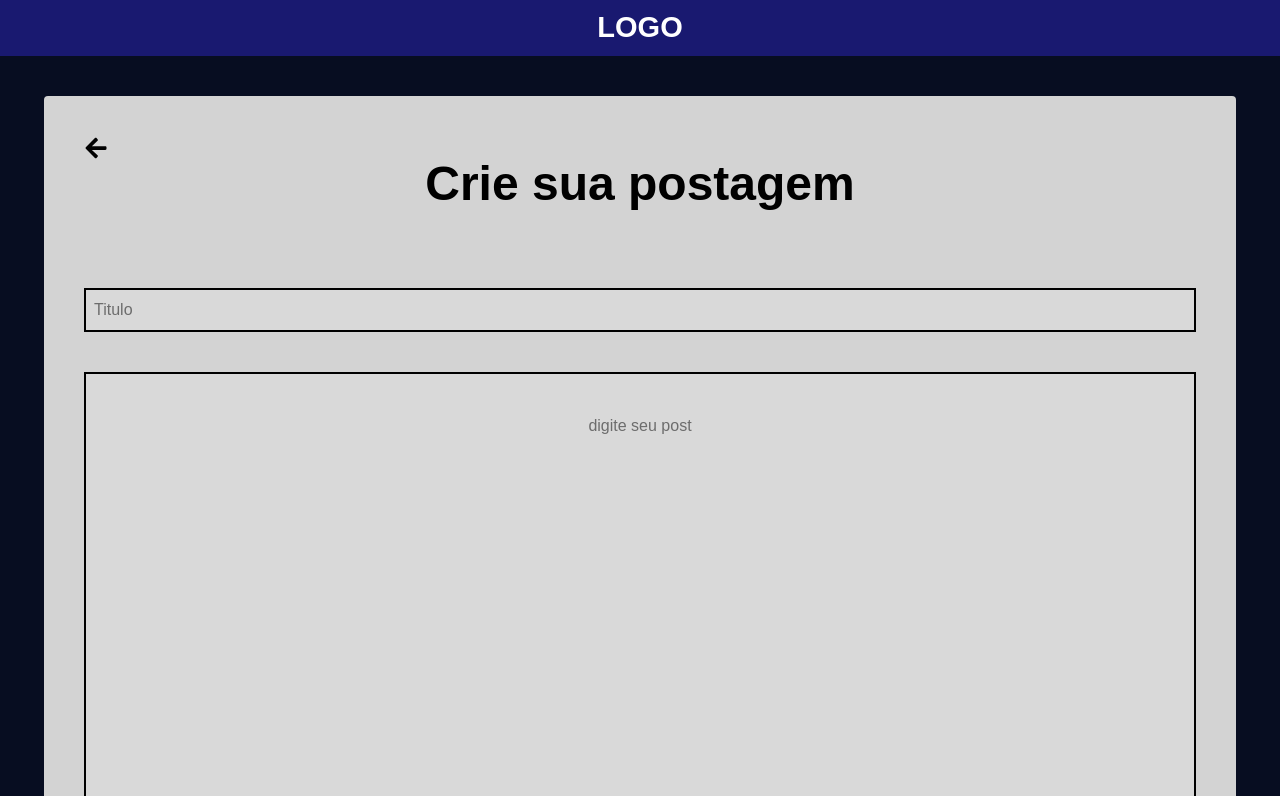
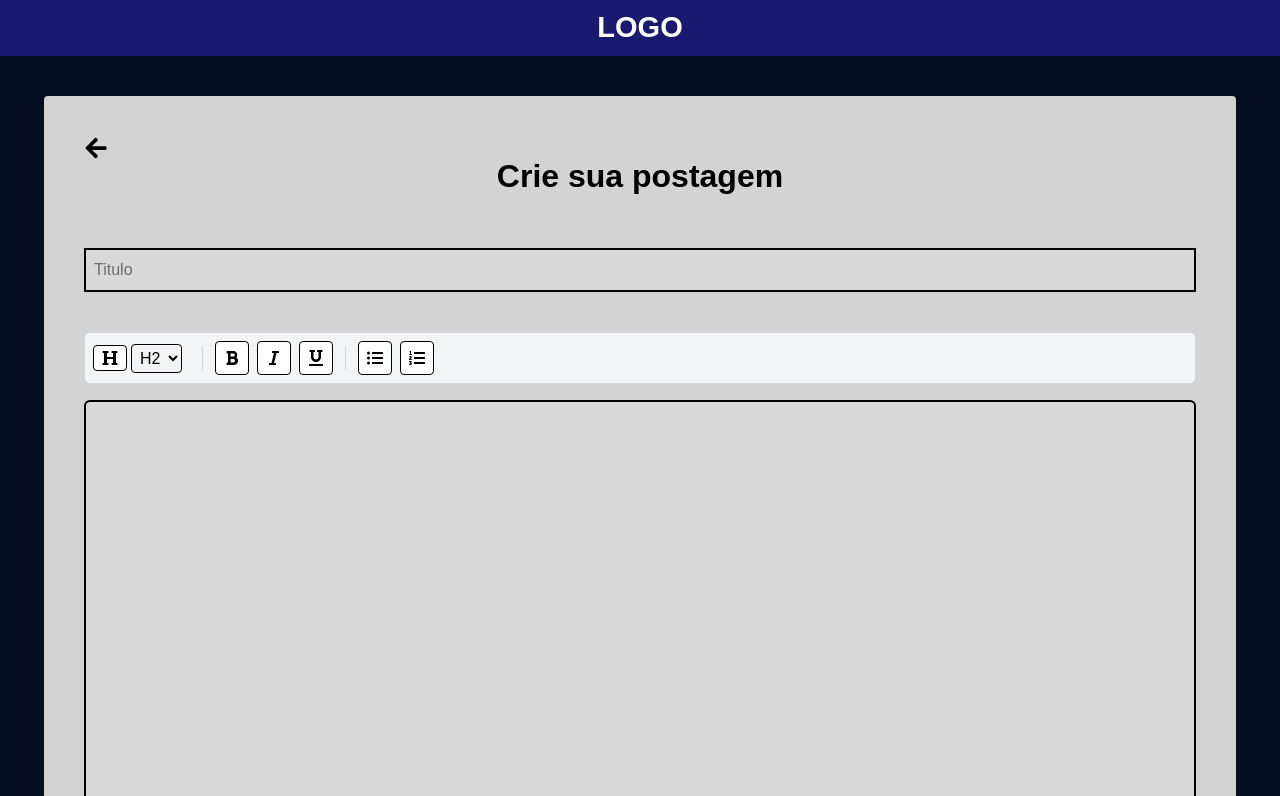
Before and after one commit to ViniRivaldar/paineldeadmin_miniblog, a Next.js app: page /criarpostagem in a window 1280 px wide. Shown: the top 796 px of the page. Built offline with nearby package versions, Linux system fonts and the light colour scheme; no server answers.

Commit message:
criando e editando o tiptap

```diff
--- /dev/null
+++ b/app/criarpostagem/components/RichEditor.js
@@ -0,0 +1,74 @@
+'use client'
+
+import { useEditor, EditorContent } from '@tiptap/react'
+import StarterKit from '@tiptap/starter-kit'
+import Heading from '@tiptap/extension-heading'
+import Underline from '@tiptap/extension-underline'
+import { useEffect, useRef, useState } from 'react'
+
+import Toolbar from './Toolbar'
+
+export default function RichEditor({ value, onChange }) {
+  const editorContainerRef = useRef(null)
+  const [headerLevel, setHeaderLevel] = useState(2)
+
+  const handleDivClick = () => {
+    if (editor) {
+      editor.commands.focus()
+    }
+  }
+
+  const editor = useEditor({
+    extensions: [
+      StarterKit,
+      Underline,
+      Heading.configure({
+        levels: [2, 3, 4],
+      }),
+    ],
+    editorProps: {
+      attributes: {
+        class: 'w-full min-h-[400px] p-4 outline-none',
+      }
+    },
+    content: value,
+    onUpdate({ editor }) {
+      onChange(editor.getHTML())
+    },
+    editorProps: {
+      attributes: {
+        class: 'w-full min-h-[400px] p-4 outline-none',
+      }
+    },
+    immediateRender: false,
+  })
+
+  useEffect(() => {
+    if (editor && value !== editor.getHTML()) {
+      editor.commands.setContent(value || '')
+    }
+  }, [value, editor])
+
+
+
+  return (
+   <div className="w-full max-w-10xl mx-auto">
+      <Toolbar editor={editor} headerLevel={headerLevel} setHeaderLevel={setHeaderLevel} />
+      <div
+        ref={editorContainerRef}
+        className="w-full min-h-[400px] border-2 border-black bg-[#D9D9D9] rounded-md focus-within:border-[#191970] focus-within:shadow-[0_0_5px_#191970]"
+        onClick={handleDivClick}
+      >
+        <EditorContent
+          editor={editor}
+          spellCheck={false}
+          style={{
+            width: '100%',
+            height: '100%',
+            outline: 'none',
+          }}
+        />
+      </div>
+    </div>
+  )
+}
--- /dev/null
+++ b/app/criarpostagem/components/Toolbar.js
@@ -0,0 +1,107 @@
+import {
+  FaBold,
+  FaItalic,
+  FaUnderline,
+  FaHeading,
+  FaListUl,
+  FaListOl
+} from 'react-icons/fa'
+
+export default function Toolbar({ editor, headerLevel, setHeaderLevel }) {
+  if (!editor) {
+    return null
+  }
+
+  return (
+    <div className="flex items-center gap-2 mb-4 p-2 bg-gray-100 rounded-md border border-gray-300 flex-wrap">
+      <div className="flex items-center mr-2">
+        <button
+          type="button"
+          onClick={() => {
+            if (headerLevel) {
+              editor.chain().focus().toggleHeading({ level: headerLevel }).run()
+            }
+          }}
+          className={`px-2 py-1 rounded border flex items-center justify-center ${
+            editor.isActive('heading') ? 'bg-[#191970] text-white' : 'bg-white'
+          }`}
+        >
+          <FaHeading size={16} />
+        </button>
+
+        <select
+          value={headerLevel}
+          onChange={(e) => {
+            const level = parseInt(e.target.value)
+            setHeaderLevel(level)
+            editor.chain().focus().toggleHeading({ level }).run()
+          }}
+          className="ml-1 border rounded p-1"
+        >
+          <option value="2">H2</option>
+          <option value="3">H3</option>
+          <option value="3">H4</option>
+        </select>
+      </div>
+
+      <div className="h-6 w-px bg-gray-300 mx-1"></div>
+
+      <button
+        type="button"
+        onClick={() => editor.chain().focus().toggleBold().run()}
+        className={`p-2 rounded border ${
+          editor.isActive('bold') ? 'bg-[#191970] text-white' : 'bg-white'
+        }`}
+        title="Negrito (Ctrl+B)"
+      >
+        <FaBold size={16} />
+      </button>
+
+      <button
+        type="button"
+        onClick={() => editor.chain().focus().toggleItalic().run()}
+        className={`p-2 rounded border ${
+          editor.isActive('italic') ? 'bg-[#191970] text-white' : 'bg-white'
+        }`}
+        title="Itálico (Ctrl+I)"
+      >
+        <FaItalic size={16} />
+      </button>
+
+      <button
+        type="button"
+        onClick={() => editor.chain().focus().toggleUnderline().run()}
+        className={`p-2 rounded border ${
+          editor.isActive('underline') ? 'bg-[#191970] text-white' : 'bg-white'
+        }`}
+        title="Sublinhado (Ctrl+U)"
+      >
+        <FaUnderline size={16} />
+      </button>
+
+      <div className="h-6 w-px bg-gray-300 mx-1"></div>
+
+      <button
+        type="button"
+        onClick={() => editor.chain().focus().toggleBulletList().run()}
+        className={`p-2 rounded border ${
+          editor.isActive('bulletList') ? 'bg-[#191970] text-white' : 'bg-white'
+        }`}
+        title="Lista com marcadores"
+      >
+        <FaListUl size={16} />
+      </button>
+
+      <button
+        type="button"
+        onClick={() => editor.chain().focus().toggleOrderedList().run()}
+        className={`p-2 rounded border ${
+          editor.isActive('orderedList') ? 'bg-[#191970] text-white' : 'bg-white'
+        }`}
+        title="Lista numerada"
+      >
+        <FaListOl size={16} />
+      </button>
+    </div>
+  )
+}
--- a/app/criarpostagem/page.js
+++ b/app/criarpostagem/page.js
@@ -5,10 +5,11 @@ import { FaArrowLeft } from "react-icons/fa"
 import { useEffect } from "react"
 import { useForm } from "react-hook-form"
 import PostStore from '../../store/postStore'
+import RichEditor from "./components/RichEditor"
 
 export default function CriarPostagem(){
 
-    const { register, handleSubmit, reset } = useForm()
+    const { register, handleSubmit, reset, watch, setValue  } = useForm()
     const { criarPost, loading, error, successMessage, clearStatus } = PostStore()
 
     const onSubmit = async (data) => {
@@ -20,6 +21,10 @@ export default function CriarPostagem(){
             reset()
         }
     }
+
+    useEffect(() => {
+        register('content', { required: true })
+    }, [register])
 
     useEffect(() => {
         if (error || successMessage) {
@@ -55,12 +60,9 @@ export default function CriarPostagem(){
                 transition-all duration-200 ease-in-out
                 outline-none p-2'
                 />
-                <textarea
-                placeholder="digite seu post"
-                {...register('content',{required: true})}
-                className=" text-center w-full h-[800px] resize-none border-2 border-black bg-[#D9D9D9]
-                focus:border-[#191970] focus:shadow-[0_0_5px_#191970]
-                outline-none p-10"
+                <RichEditor
+                    value={watch('content')}
+                    onChange={(html) => setValue('content', html)}
                 />
 
                 <button
--- a/app/globals.css
+++ b/app/globals.css
@@ -10,3 +10,76 @@ body {
   background: var(--background);
   font-family: Arial, Helvetica, sans-serif;
 }
+
+h1 {
+  font-size: 2em;
+  font-weight: bold;
+  margin-bottom: 0.5em;
+}
+
+h2 {
+  font-size: 1.5em;
+  font-weight: bold;
+  margin-bottom: 0.5em;
+}
+
+h3 {
+  font-size: 1.25em;
+  font-weight: bold;
+  margin-bottom: 0.5em;
+}
+
+ul {
+  list-style-type: disc;
+  padding-left: 1.5em;
+  margin-bottom: 1em;
+}
+
+ol {
+  list-style-type: decimal;
+  padding-left: 1.5em;
+  margin-bottom: 1em;
+}
+
+.ProseMirror {
+  padding: 1rem;
+  min-height: 400px;
+  outline: none;
+}
+
+.ProseMirror:focus {
+  outline: none;
+}
+
+.ProseMirror-selectednode {
+  outline: 2px solid #191970;
+}
+
+.ProseMirror a {
+  color: #191970;
+  text-decoration: underline;
+}
+
+.ProseMirror pre {
+  background-color: #f5f5f5;
+  color: #333;
+  padding: 0.75em 1em;
+  border-radius: 0.25em;
+  overflow-x: auto;
+  margin: 1em 0;
+}
+
+.ProseMirror code {
+  font-family: monospace;
+  background-color: rgba(0, 0, 0, 0.05);
+  padding: 0.2em 0.4em;
+  border-radius: 0.25em;
+}
+
+.ProseMirror blockquote {
+  border-left: 3px solid #ddd;
+  margin-left: 0;
+  margin-right: 0;
+  padding-left: 1em;
+  color: #666;
+}
--- a/package.json
+++ b/package.json
@@ -9,6 +9,9 @@
     "lint": "next lint"
   },
   "dependencies": {
+    "@tiptap/extension-underline": "^2.12.0",
+    "@tiptap/react": "^2.12.0",
+    "@tiptap/starter-kit": "^2.12.0",
     "axios": "^1.9.0",
     "next": "15.3.2",
     "react": "^19.0.0",
```
Also changed, not shown: 1 other file (tests, documents, lock files or other folders).
